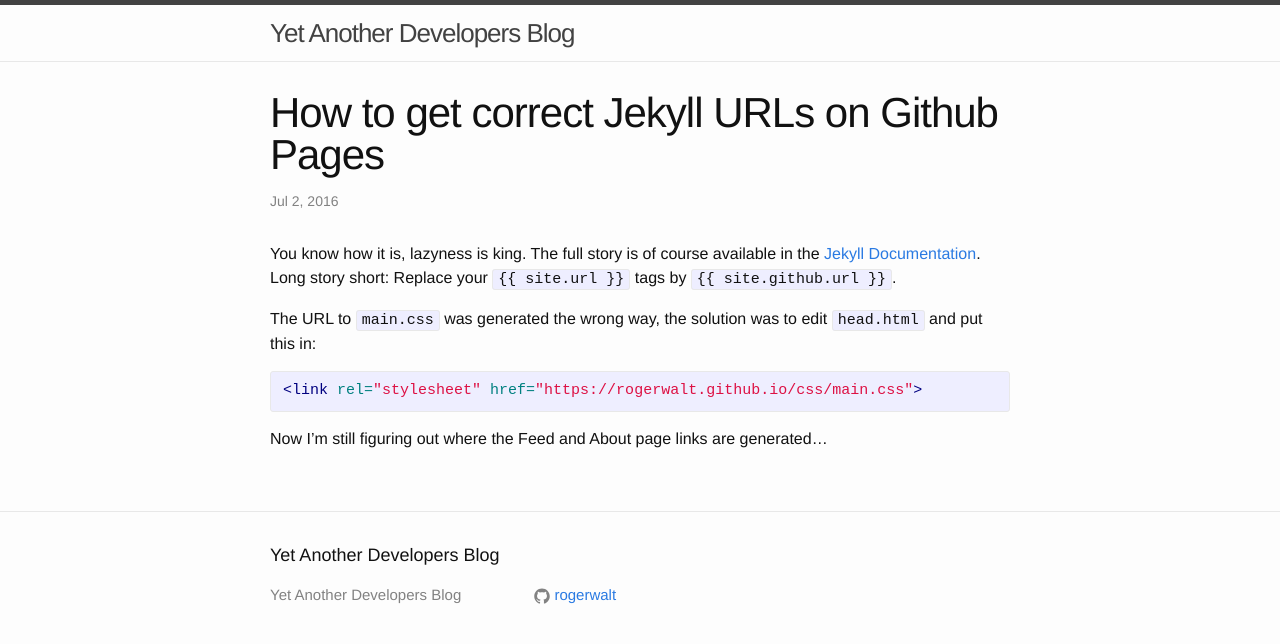
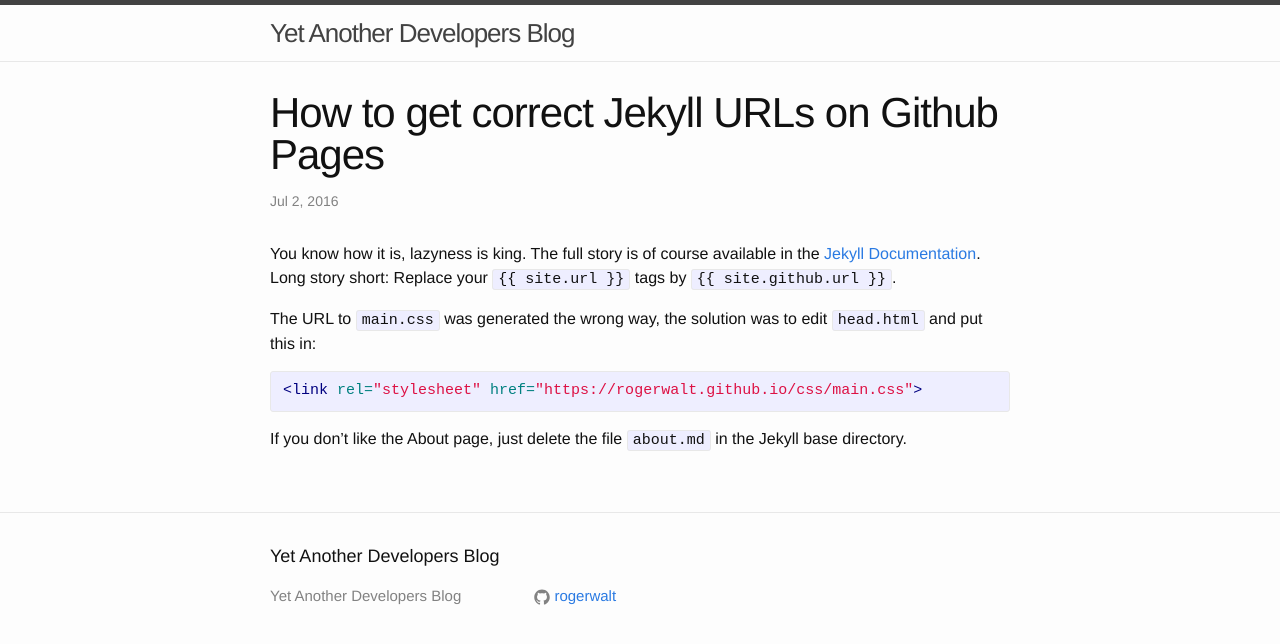
Before and after one commit to rogerwalt/rogerwalt.github.io, a Jekyll site: the page built from _posts/2016-07-02-jekyll-urls.md, in a window 1280 px wide. Shown: the top 644 px of the page. Built offline with Jekyll 4.4.1, drawn with Linux system fonts in a browser that asks for light colours.

Commit message:
Update 2016-07-02-jekyll-urls.md

```diff
--- a/_posts/2016-07-02-jekyll-urls.md
+++ b/_posts/2016-07-02-jekyll-urls.md
@@ -14,4 +14,4 @@ The URL to `main.css` was generated the wrong way, the solution was to edit `hea
 <link rel="stylesheet" href="{{ site.github.url }}/css/main.css">
 {% endhighlight %}
 
-Now I'm still figuring out where the Feed and About page links are generated...
+If you don't like the About page, just delete the file `about.md` in the Jekyll base directory.
```
